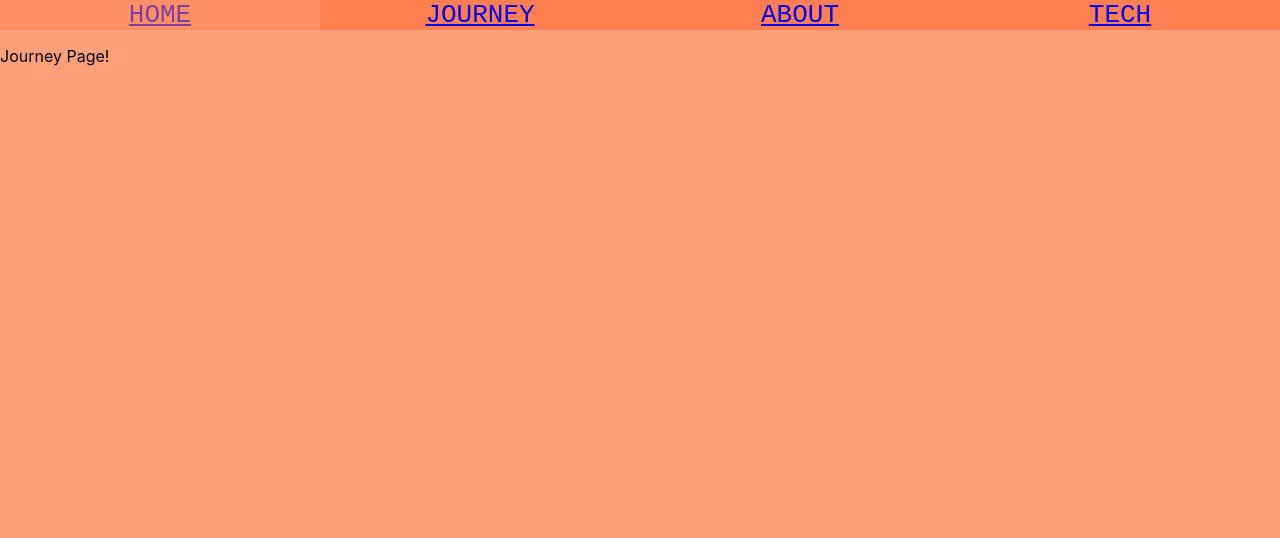
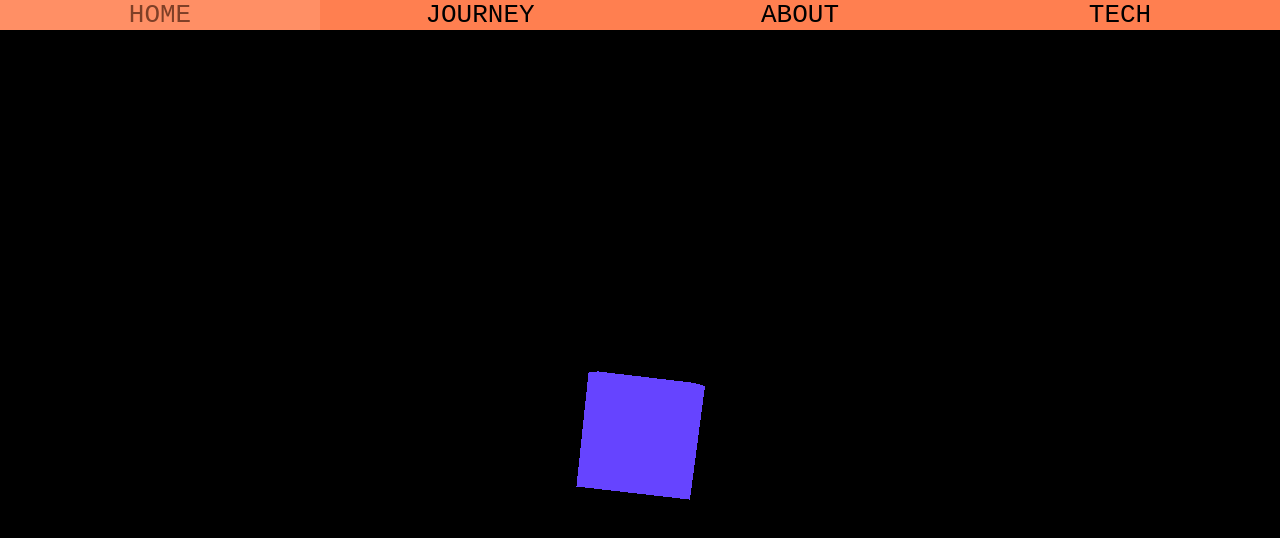
Before and after one commit to SriVinukonda/HarshaKarma, a React (Create React App) app in the folder harsha-karma/: page /journey in a window 1280 px wide. Shown: the top 538 px of the page. Built offline with nearby package versions, Linux system fonts and the light colour scheme.

Commit message:
Fixed the duplicate ThreejS window component, will need to re-eval for a smoother flow later

```diff
--- a/harsha-karma/src/App.js
+++ b/harsha-karma/src/App.js
@@ -11,8 +11,8 @@ function App() {
 
       </header>
       <EntryLog/>
-        <EntryLog/>
-        <EntryLog/>
+      <EntryLog/>
+      <EntryLog/>
 
     </div>
   );
--- a/harsha-karma/src/components/Button.jsx
+++ b/harsha-karma/src/components/Button.jsx
@@ -3,17 +3,13 @@ import '../styles/Button.css'
 function Button(props) {
     // Send the title name in item props
 
-  let handleClick = () => {
-    alert(props.routeTo)
 
-
-  };
 
 
   return (
 
-    <div className='buttonBody' onClick={handleClick}>
-        <a href='https://www.google.com/'>
+    <div className='buttonBody'>
+        <a href={props.routeTo}>
           {props.buttonTitle}
         </a>
         <div>
--- a/harsha-karma/src/components/NavBar.jsx
+++ b/harsha-karma/src/components/NavBar.jsx
@@ -4,10 +4,10 @@ import Button from './Button';
 function NavBar() {
   return (
     <div className='navBar'>
-      <Button buttonTitle="HOME"/>
-      <Button buttonTitle="JOURNEY" routeTo="../pages/Journey.js"/>
-      <Button buttonTitle="ABOUT"/>
-      <Button buttonTitle="TECH"/>
+      <Button buttonTitle="HOME" routeTo="/"/>
+      <Button buttonTitle="JOURNEY" routeTo="/journey"/>
+      <Button buttonTitle="ABOUT" routeTo="/about"/>
+      <Button buttonTitle="TECH" routeTo="/tech"/>
     </div>
   );
 }
--- /dev/null
+++ b/harsha-karma/src/components/WebGLScene.jsx
@@ -0,0 +1,52 @@
+import React, { useRef, useEffect } from 'react';
+import * as THREE from 'three';
+
+/**
+ * GENERATED BY CHATGPT, AT MY REQUEST
+ * YAY OPENSOURCE
+*/
+const WebGLScene = () => {
+  const containerRef = useRef();
+
+  useEffect(() => {
+    // Create a scene
+    const scene = new THREE.Scene();
+    // Create a camera
+    const camera = new THREE.PerspectiveCamera(75, window.innerWidth / window.innerHeight, 0.1, 1000);
+    camera.position.z = 5;
+
+    // Create a renderer
+    const renderer = new THREE.WebGLRenderer();
+    renderer.setSize(window.innerWidth, window.innerHeight);
+
+    // This line is needed because we dont want an infinite list of growing windows, obviously
+    containerRef.current.textContent=''; // Re-eval later if there is a better way to do this
+
+    containerRef.current.appendChild(renderer.domElement);
+    console.log(containerRef.current)
+    // Create a cube and add it to the scene
+    const geometry = new THREE.BoxGeometry();
+    const material = new THREE.MeshBasicMaterial({ color: 0x6644ff });
+    const cube = new THREE.Mesh(geometry, material);
+    scene.clear();
+    scene.add(cube);
+
+    // Animation function
+    const animate = () => {
+      requestAnimationFrame(animate);
+
+      // Rotate the cube
+      cube.rotation.x += 0.01;
+      cube.rotation.y += 0.01;
+
+      // Render the scene
+      renderer.render(scene, camera);
+    };
+
+    animate();
+  }, []);
+
+  return <div ref={containerRef} />;
+};
+
+export default WebGLScene;
--- /dev/null
+++ b/harsha-karma/src/pages/About.js
@@ -0,0 +1,12 @@
+import NavBar  from '../components/NavBar';
+
+let About = () => {
+    return(
+        <div>
+            <NavBar/>
+            <p> About Page!</p>
+        </div>
+    );
+}
+
+export default About;
--- a/harsha-karma/src/pages/Journey.js
+++ b/harsha-karma/src/pages/Journey.js
@@ -1,10 +1,10 @@
 import NavBar  from '../components/NavBar';
-
+import WebGLScene from '../components/WebGLScene';
 let Journey = () => {
     return (
         <div>
             <NavBar/>
-            <p>Journey Page!</p>
+            <WebGLScene/>
         </div>
     );
 }
--- /dev/null
+++ b/harsha-karma/src/pages/Tech.js
@@ -0,0 +1,12 @@
+import NavBar  from '../components/NavBar';
+
+let Tech = () => {
+    return(
+        <div>
+            <NavBar/>
+            <p> Tech Page!</p>
+        </div>
+    );
+}
+
+export default Tech;
--- a/harsha-karma/src/styles/Button.css
+++ b/harsha-karma/src/styles/Button.css
@@ -10,9 +10,13 @@
     align-items: center;
     color: black;
     transition: 0.3s;
+
     /* border: 0.1vw black solid; */
 }
-
+a {
+    text-decoration: none;
+    color: black;
+}
 .buttonBody:hover {
     background-color: #FFA07A;
     opacity: 0.5;
--- a/harsha-karma/src/styles/NavBar.css
+++ b/harsha-karma/src/styles/NavBar.css
@@ -8,12 +8,3 @@
     font-size: calc(10px + 2vmin);
 
 }
-.App-header {
-    background-color: #FFA07A;
-    min-height: 100%;
-    display: flex;
-    flex-direction: column;
-    align-items: center;
-    justify-content: top;
-    color: white;
-  }
```
Also changed, not shown: harsha-karma/src/index.js (+10 -0 lines), harsha-karma/src/routes.jsx (added, +17 -0 lines), harsha-karma/src/routes/root.jsx (added).
